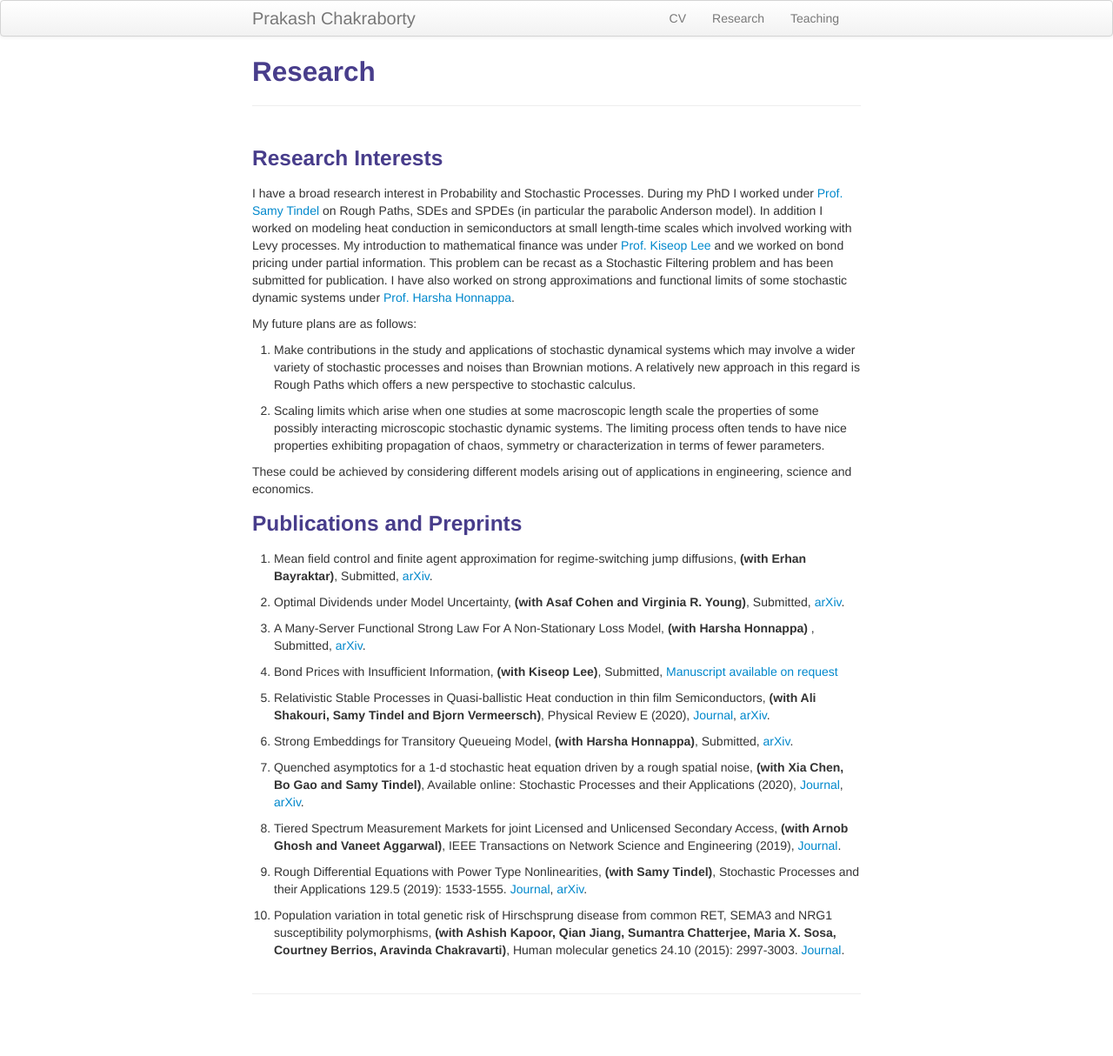
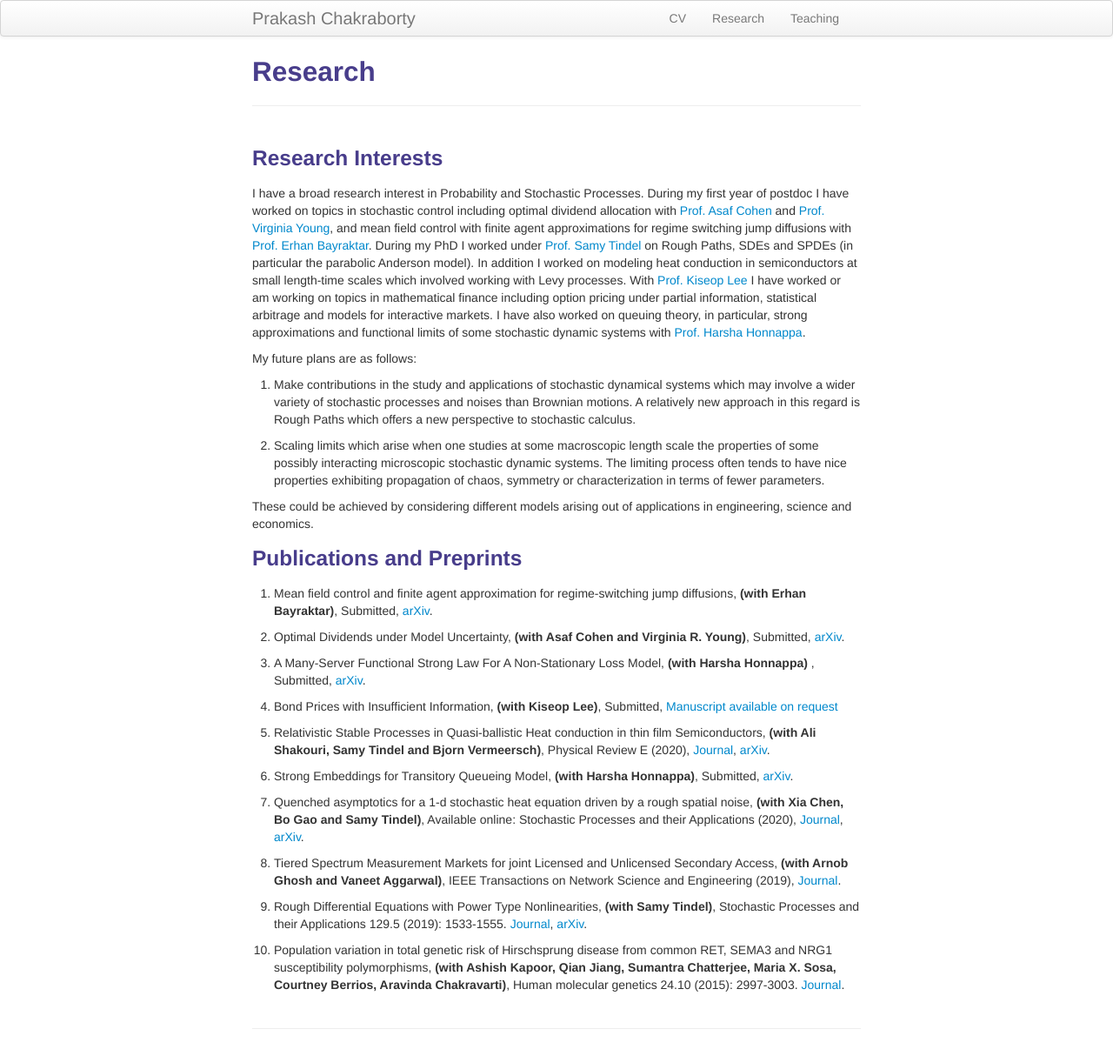
Before and after one commit to prakashchakraborty/prakashchakraborty.github.io, a Jekyll site: the page built from pages/research.md, in a window 1280 px wide. Shown: the whole page at 87% size. Built offline with Jekyll 4.4.1, drawn with Linux system fonts in a browser that asks for light colours; before the commit the page ends 1174 px from its top, so only the background shows below that.

Commit message:
Update research.md

```diff
--- a/pages/research.md
+++ b/pages/research.md
@@ -6,7 +6,7 @@ description: Prakash Chakraborty's research
 
 <h3>Research Interests</h3>
 
- I have a broad research interest in Probability and Stochastic Processes. During my PhD I worked under <a href="https://www.math.purdue.edu/~stindel/">Prof. Samy Tindel</a> on Rough Paths, SDEs and SPDEs (in particular the parabolic Anderson model). In addition I worked on modeling heat conduction in semiconductors at small length-time scales which involved working with Levy processes. My introduction to mathematical finance was under <a href="https://www.stat.purdue.edu/~kiseop/">Prof. Kiseop Lee</a> and we worked on bond pricing under partial information. This problem can be recast as a Stochastic Filtering problem and has been submitted for publication. I have also worked on strong approximations and functional limits of some stochastic dynamic systems under <a href="https://engineering.purdue.edu/SSL/about">Prof. Harsha Honnappa</a>.
+ I have a broad research interest in Probability and Stochastic Processes. During my first year of postdoc I have worked on topics in stochastic control including optimal dividend allocation with <a href="https://sites.google.com/site/asafcohentau/">Prof. Asaf Cohen</a> and <a href="https://lsa.umich.edu/math/people/faculty/vryoung.html">Prof. Virginia Young</a>, and mean field control with finite agent approximations for regime switching jump diffusions with <a href="https://sites.lsa.umich.edu/erhan/">Prof. Erhan Bayraktar</a>. During my PhD I worked under <a href="https://www.math.purdue.edu/~stindel/">Prof. Samy Tindel</a> on Rough Paths, SDEs and SPDEs (in particular the parabolic Anderson model). In addition I worked on modeling heat conduction in semiconductors at small length-time scales which involved working with Levy processes. With <a href="https://www.stat.purdue.edu/~kiseop/">Prof. Kiseop Lee</a> I have worked or am working on topics in mathematical finance including option pricing under partial information, statistical arbitrage and models for interactive markets. I have also worked on queuing theory, in particular, strong approximations and functional limits of some stochastic dynamic systems with <a href="https://engineering.purdue.edu/SSL/about">Prof. Harsha Honnappa</a>.
 
 My future plans are as follows:
 
```
